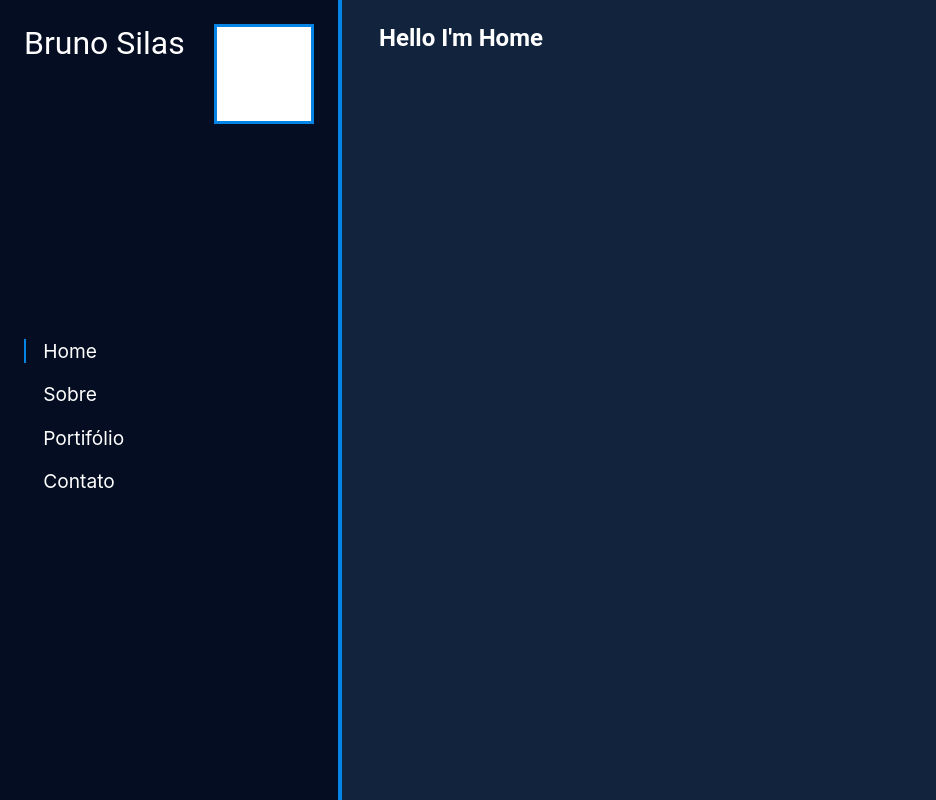
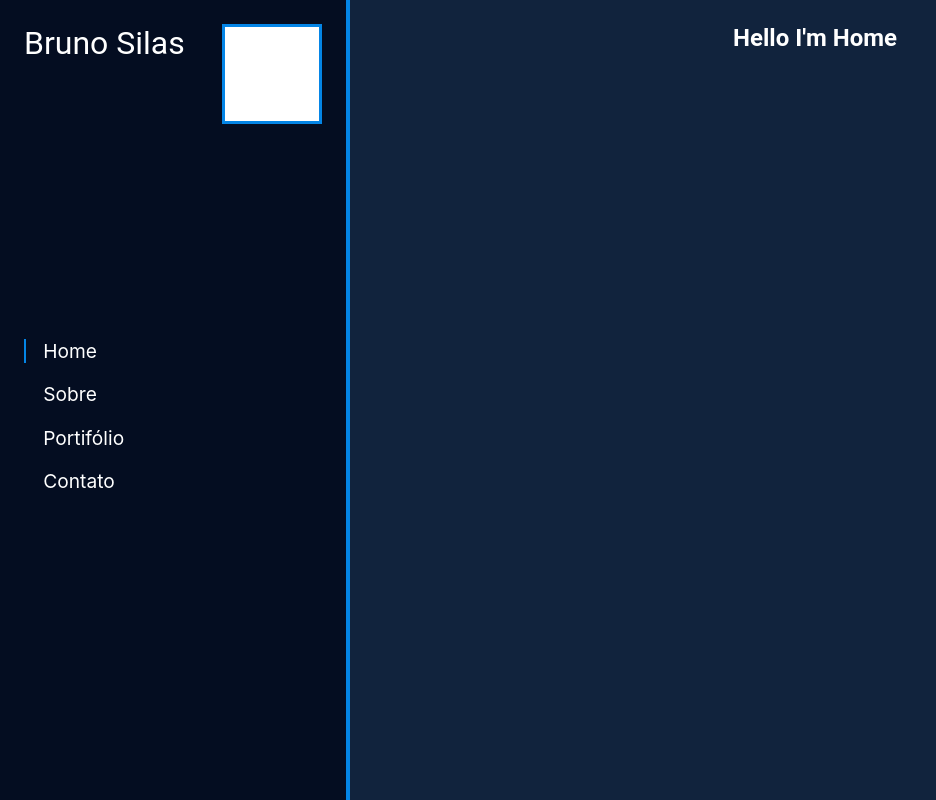
Before and after one commit to BW-MW/Source-portfolio-code, a React (Create React App) app: page /#/ in a window 1280 px wide. Shown: the whole page, without its empty margins (0-936 px from the left). Built offline with nearby package versions, Linux system fonts and the light colour scheme.

Commit message:
new changes certainly happend here

```diff
--- a/src/App.css
+++ b/src/App.css
@@ -1,12 +1,14 @@
 .App {
   display: flex;
+  background-color: var(--bg-section);
 }
 .container {
-  width: 80%;
-
+  width: 100%;
+  display: flex;
+  flex-direction: column;
+  align-items: center;
   padding: 1.5rem;
 
-  background-color: var(--bg-section);
 }
 .title {
   color: var(--white);
--- a/src/components/sidenav/styles.css
+++ b/src/components/sidenav/styles.css
@@ -2,7 +2,7 @@
   display: flex;
   flex-direction: column;
   height: 100vh;
-  width: 370px;
+  min-width: 350px;
 
   background-color: var(--bg-side-nav);
 
--- a/src/pages/Portfolio/index.jsx
+++ b/src/pages/Portfolio/index.jsx
@@ -2,9 +2,7 @@ import "./styles.css";
 function Portfolio() {
   return (
     <>
-      <header className="header-portfolio">
         <h1 className="title">Portifólio</h1>
-      </header>
       <section className="main-content">
         <div className="box"></div>
         <div className="box"></div>
--- a/src/pages/Portfolio/styles.css
+++ b/src/pages/Portfolio/styles.css
@@ -1,6 +1,9 @@
 .title {
+  width: 100%;
+   max-width: 1000px;
+
+  text-align: start;
   position: relative;
-  max-width: 140px;
 }
 .title::after {
   content: "";
@@ -8,22 +11,28 @@
 
   left: 0;
   bottom: -35%;
-  width: 70%;
+  width: 135px;
   height: 4px;
 
   background-color: var(--underline);
 }
+
 .main-content {
-  margin-top: 2.5rem;
-
-  height: 85%;
+  width: 100%;
+  max-width: 1000px;
 
   display: grid;
+  height: 85%;
   grid-template-columns: repeat(3, 1fr);
+  margin-top: 2.5rem;
+  grid-template-rows: auto;
   grid-gap: 1rem;
 }
+
 .box {
   margin: 1rem 0;
+  width: 100%;
+  max-width: 430px;
   height: 100%;
   background-color: aqua;
 
```
